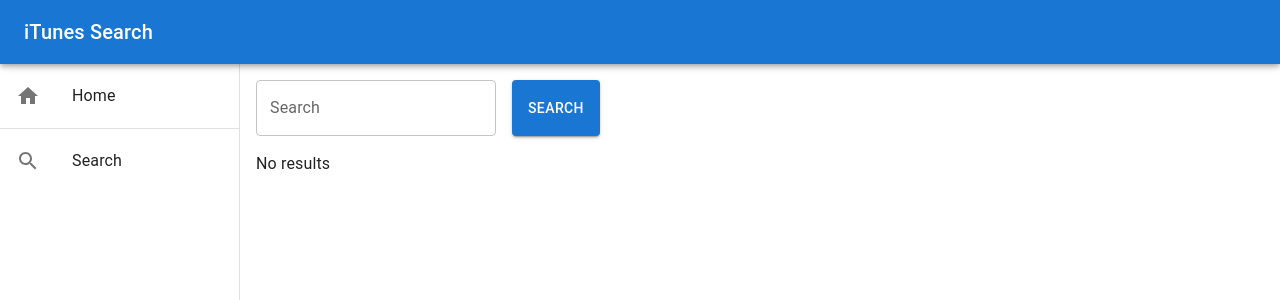
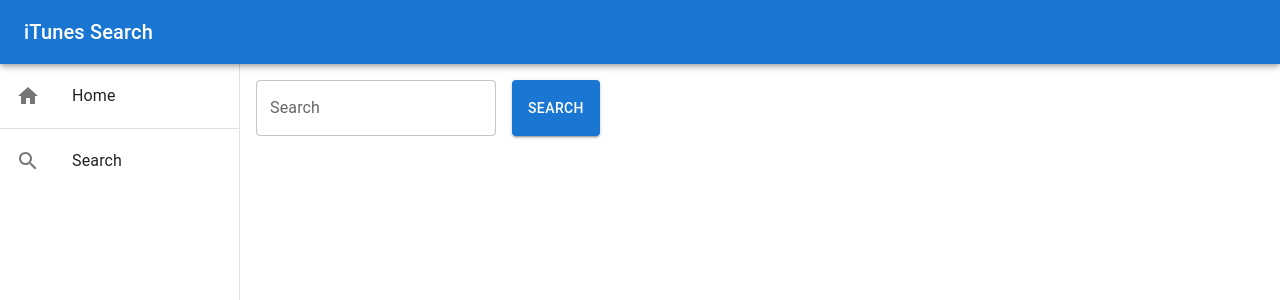
Before and after one commit to g-du-1/iTunes-search, a React app: page /search in a window 1280 px wide. Shown: the top 300 px of the page. Built offline with nearby package versions, Linux system fonts and the light colour scheme; the HTML template or start-up script is replaced by a standard one.

Commit message:
Rework to use infinite scroll

```diff
--- a/src/client/components/Search.tsx
+++ b/src/client/components/Search.tsx
@@ -2,34 +2,44 @@
 import TextField from '@mui/material/TextField';
 import Button from '@mui/material/Button';
 import { ResultCard } from './ResultCard';
-import React from 'react';
+import React, { useState } from 'react';
 import { loadSearchAPI } from '../utils/api-facade';
+import InfiniteScroll from 'react-infinite-scroll-component';
 
 export const Search: React.FC = () => {
-  const [inputText, setInputText] = React.useState('');
+  const [inputText, setInputText] = useState('');
   const inputHandler = (e) => {
     const lowerCase = e.target.value.toLowerCase();
     setInputText(lowerCase);
   };
 
-  const [results, setResults] = React.useState(null);
-  const [isLoading, setIsLoading] = React.useState(false);
+  const [offset, setOffset] = useState(0);
+  const [results, setResults] = useState([]);
+  const [hasFetched, setHasFetched] = useState(false);
 
-  const fetchResults = async () => {
-    setIsLoading(true);
+  // TODO Do proper error handling
+  const handleSearchClick = async () => {
     try {
-      const results = await loadSearchAPI(inputText, 0);
-      console.log(results);
-      results.length > 0 ? setResults(results) : setResults(null);
-      setIsLoading(false);
+      const newResults = await loadSearchAPI(inputText, 0);
+      setResults(newResults);
+      setOffset(10);
+      !hasFetched && setHasFetched(true);
     } catch (error) {
       console.log(error);
     }
   };
 
-  if (isLoading) {
-    return <div>Loading...</div>;
+  // TODO Handle reaching the end of results
+  const loadMore = async () => {
+    try {
+      const newResults = await loadSearchAPI(inputText, offset);
+      setResults(results.concat(newResults));
+      setOffset(offset + 10);
+      !hasFetched && setHasFetched(true);
+    } catch (error) {
+      console.log(error);
     }
+  };
 
   return (
     <Grid container spacing={1}>
@@ -42,10 +52,11 @@
         value={inputText}
         sx={{ width: '15rem', mb: 2, mr: 2 }}
       />
-      <Button variant='contained' onClick={fetchResults} sx={{ mb: 2 }}>
+      <Button variant='contained' onClick={handleSearchClick} sx={{ mb: 2 }}>
         Search
       </Button>
-      {results ? (
+      {results.length > 0 ? (
+        <InfiniteScroll dataLength={results.length} next={loadMore} hasMore={true} loader={<h4>Loading...</h4>}>
           <Grid container spacing={2}>
             {results.map((result, index) => (
               <Grid item sx={{ width: '100%' }} sm={6} md={4} lg={3} key={index}>
@@ -53,10 +64,13 @@
               </Grid>
             ))}
           </Grid>
+        </InfiniteScroll>
       ) : (
+        hasFetched && (
           <Grid container>
             <div>No results</div>
           </Grid>
+        )
       )}
     </Grid>
   );
```
Lines whose indentation alone changed are shown as unchanged.
